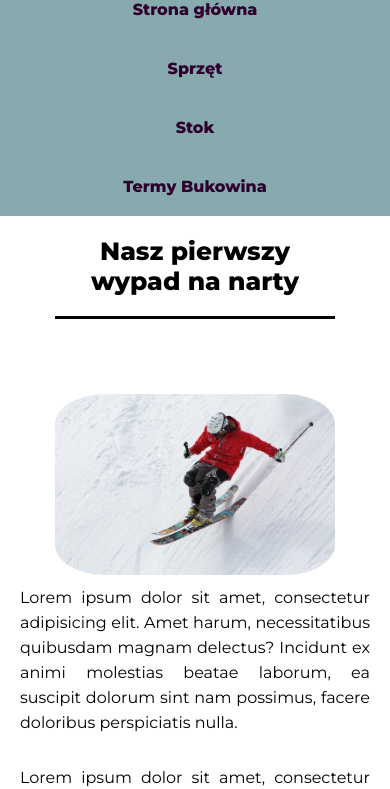
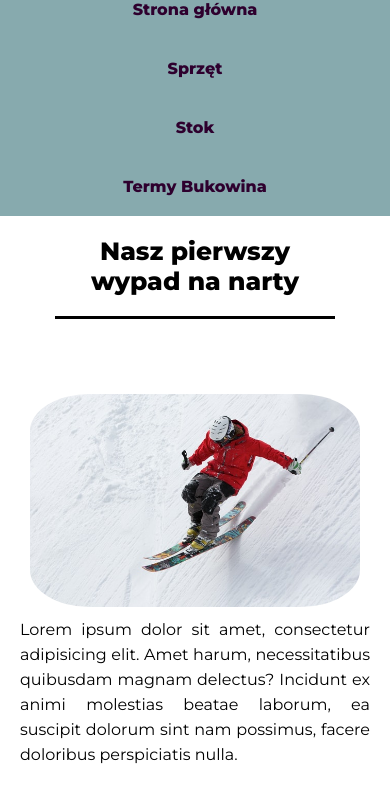
Before and after one commit to damjack16/firstpage, a plain HTML site: page index.html in a window 390 px wide. Shown: the part 313-1102 px from the top of the page. Drawn offline with Linux system fonts and the light colour scheme.

```diff
--- a/style.css
+++ b/style.css
@@ -98,13 +98,4 @@ footer {
     nav a {
         width: 100%;
     }
-
-    img.first {
-        display: block;
-        width: 300px;
-        float: none;
-        margin-left: auto;
-        margin-right: auto;
-    }
-
 }
```
Also changed, not shown: index.html (+1 -4 lines).
